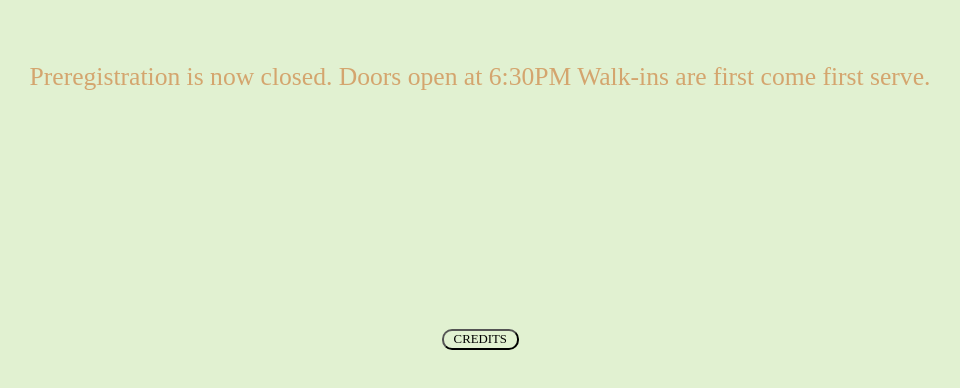
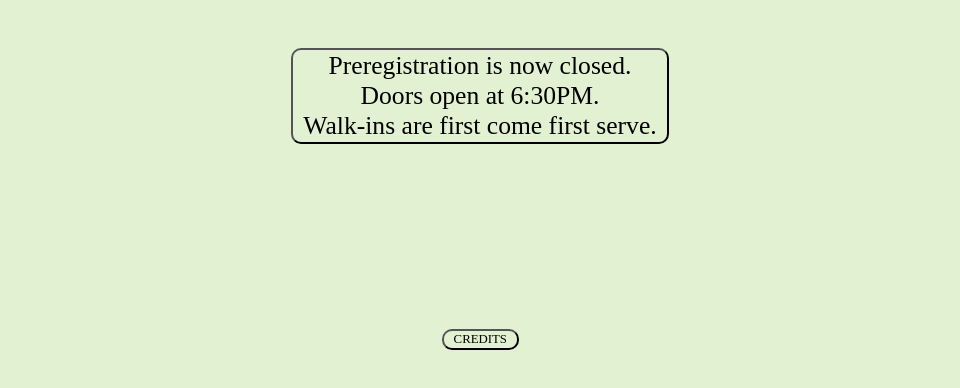
Before and after one commit to jona210/jona210.github.io, a plain HTML site: page saveasdraft.html in a window 1280 px wide. Shown: the part 410-798 px from the top of the page, without its empty margins (160-1120 px from the left). Drawn offline with Linux system fonts and the light colour scheme; a web font is replaced by a local one.

Commit message:
Update saveasdraft.html

```diff
--- a/saveasdraft.html
+++ b/saveasdraft.html
@@ -11,12 +11,10 @@
         <div id="section">
             <h1> Save As Draft </h1>
             <h2> NOVEMBER 7 &nbsp;&nbsp; &nbsp;&nbsp; &nbsp;&nbsp; &nbsp;&nbsp; NOVEMBER 21 &nbsp;&nbsp;&nbsp;&nbsp; &nbsp;&nbsp; &nbsp;&nbsp; DECEMBER 5 </h2>
-            <br>
-            <br>
-            <br>
-            <h2>Preregistration is now closed. Doors open at 6:30PM
-Walk-ins are first come first serve.</h2>
 <!--            <a href="/saveasdraftform.html"><button> PRE-REGISTER FOR NOV 7</button></a>-->
+            <a><button> Preregistration is now closed. <br>
+Doors open at 6:30PM. <br>
+Walk-ins are first come first serve.</button></a>
             <a href="/saveasdraftcredits.html"><button id="credits"> CREDITS </button></a>
         </div>
     </body>
```
